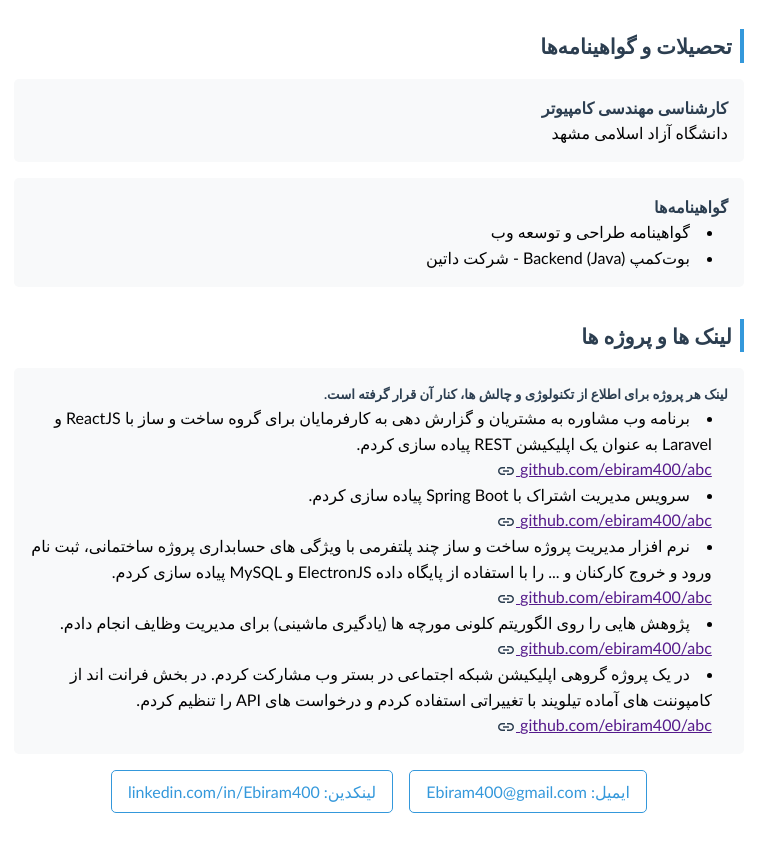
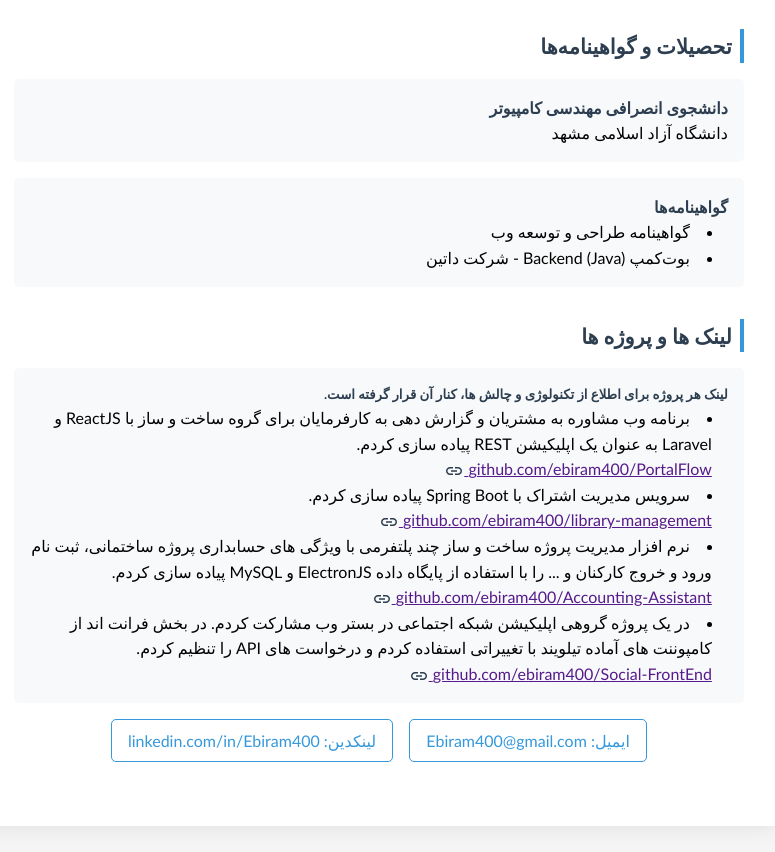
Before and after one commit to ebiram400/ebiram400.github.io, a plain HTML site: page resume-fa.html in a window 1280 px wide. Shown: the part 923-1775 px from the top of the page, without its empty margins (261-1036 px from the left). Drawn offline with Linux system fonts and the light colour scheme.

Commit message:
Update resume-fa.html
update fa version

```diff
--- a/resume-fa.html
+++ b/resume-fa.html
@@ -81,7 +81,7 @@
         <section class="section">
             <h3 class="section-title">تحصیلات و گواهینامه‌ها</h3>
             <div class="experience-item">
-                <h4 class="experience-title">کارشناسی مهندسی کامپیوتر</h4>
+                <h4 class="experience-title">دانشجوی انصرافی مهندسی کامپیوتر</h4>
                 <p>دانشگاه آزاد اسلامی مشهد</p>
             </div>
             <div class="experience-item">
@@ -98,11 +98,10 @@
             <div class="experience-item">
                 <h5 class="experience-title">لینک هر پروژه برای اطلاع از تکنولوژی و چالش ها، کنار آن قرار گرفته است.</h5>
                 <ul>
-                    <li> برنامه وب مشاوره به مشتریان و گزارش دهی به کارفرمایان برای گروه ساخت و ساز با ReactJS و Laravel به عنوان یک اپلیکیشن REST پیاده سازی کردم.</li><a href="">github.com/ebiram400/abc <img src="./img/link.svg" style="vertical-align: middle;"></a>
-                    <li> سرویس مدیریت اشتراک با Spring Boot پیاده سازی کردم.</li><a href="">github.com/ebiram400/abc <img src="./img/link.svg" style="vertical-align: middle;"></a>
-                    <li>نرم افزار مدیریت پروژه ساخت و ساز چند پلتفرمی با ویژگی های حسابداری پروژه ساختمانی، ثبت نام ورود و خروج کارکنان و ... را با استفاده از پایگاه داده ElectronJS و MySQL پیاده سازی کردم.</li><a href="" >github.com/ebiram400/abc <img src="./img/link.svg" style="vertical-align: middle;"></a>
-                    <li>پژوهش هایی را روی الگوریتم کلونی مورچه ها (یادگیری ماشینی) برای مدیریت وظایف انجام دادم.</li><a href="" >github.com/ebiram400/abc <img src="./img/link.svg" style="vertical-align: middle;"></a>
-                    <li>در یک پروژه گروهی اپلیکیشن شبکه اجتماعی در بستر وب مشارکت کردم. در بخش فرانت اند از کامپوننت های آماده تیلویند با تغییراتی استفاده کردم و درخواست های API را تنظیم کردم.</li><a href="" >github.com/ebiram400/abc <img src="./img/link.svg" style="vertical-align: middle;"></a>
+                    <li> برنامه وب مشاوره به مشتریان و گزارش دهی به کارفرمایان برای گروه ساخت و ساز با ReactJS و Laravel به عنوان یک اپلیکیشن REST پیاده سازی کردم.</li><a href="">github.com/ebiram400/PortalFlow <img src="./img/link.svg" style="vertical-align: middle;"></a>
+                    <li> سرویس مدیریت اشتراک با Spring Boot پیاده سازی کردم.</li><a href="">github.com/ebiram400/library-management <img src="./img/link.svg" style="vertical-align: middle;"></a>
+                    <li>نرم افزار مدیریت پروژه ساخت و ساز چند پلتفرمی با ویژگی های حسابداری پروژه ساختمانی، ثبت نام ورود و خروج کارکنان و ... را با استفاده از پایگاه داده ElectronJS و MySQL پیاده سازی کردم.</li><a href="" >github.com/ebiram400/Accounting-Assistant <img src="./img/link.svg" style="vertical-align: middle;"></a>
+                    <li>در یک پروژه گروهی اپلیکیشن شبکه اجتماعی در بستر وب مشارکت کردم. در بخش فرانت اند از کامپوننت های آماده تیلویند با تغییراتی استفاده کردم و درخواست های API را تنظیم کردم.</li><a href="" >github.com/ebiram400/Social-FrontEnd <img src="./img/link.svg" style="vertical-align: middle;"></a>
                 </ul>
             </div>
             <div class="links">
```
